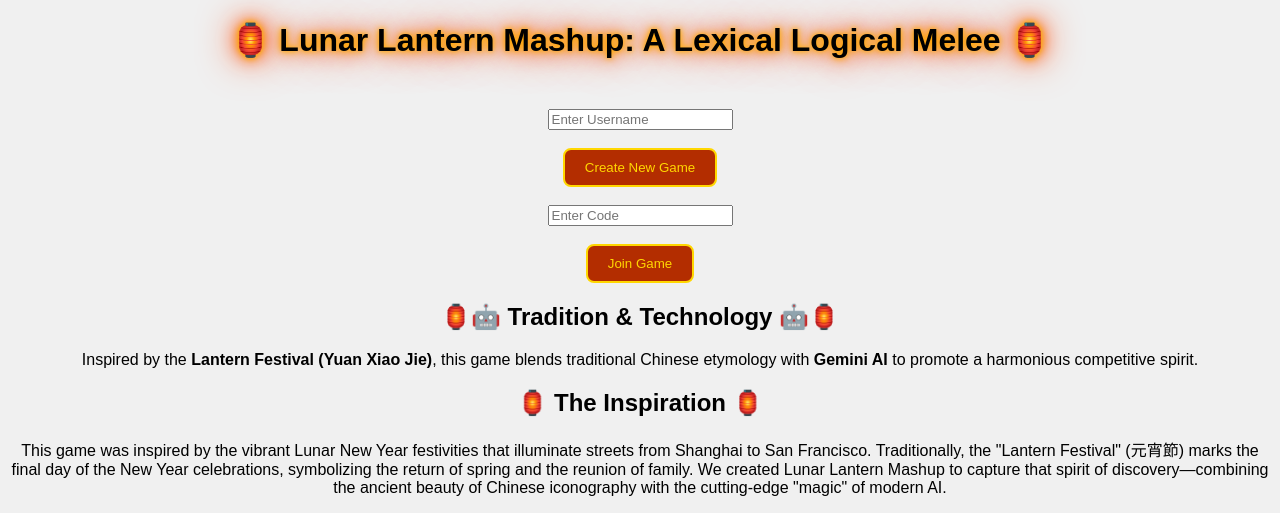
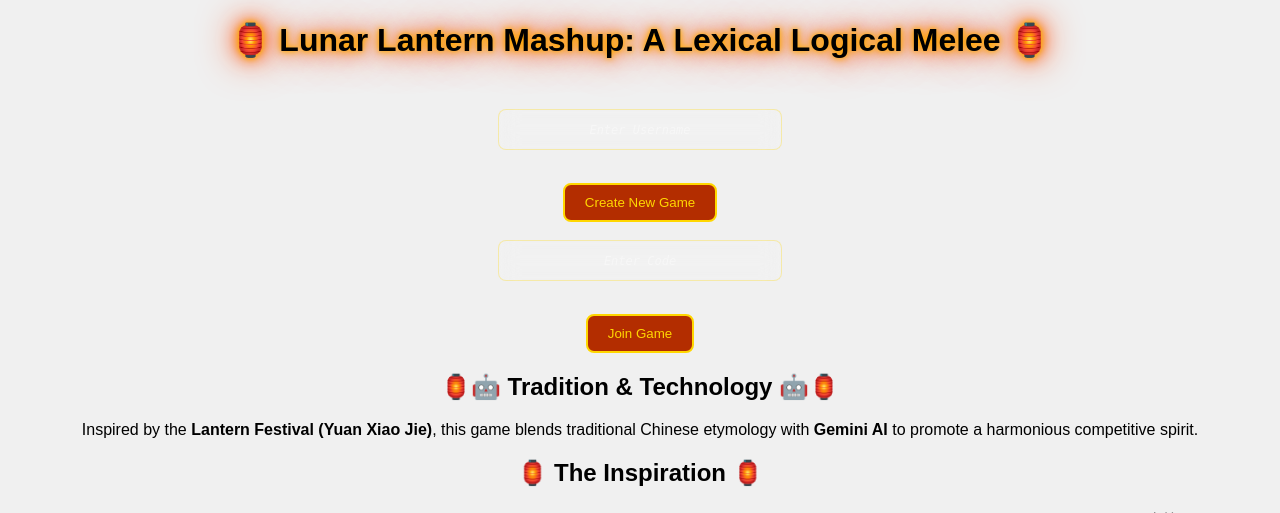
Before and after one commit to passionfruit18/lunar-lantern-mashup, a Flask app: page / in a window 1280 px wide. Shown: the top 513 px of the page. Run offline with Flask 3, Linux system fonts and the light colour scheme; some libraries are stand-ins or nearby versions; some web fonts are replaced.

Commit message:
Style input fields

```diff
--- a/static/css/style.css
+++ b/static/css/style.css
@@ -1,3 +1,60 @@
+/* Target the input fields */
+input[type="text"] {
+    /* 1. Glassmorphism Base */
+    background: rgba(255, 255, 255, 0.07);
+    backdrop-filter: blur(10px);
+    -webkit-backdrop-filter: blur(10px);
+
+    /* 2. The Golden Border */
+    border: 1px solid rgba(255, 215, 0, 0.3);
+    border-radius: 8px;
+
+    /* 3. Typography & Spacing */
+    color: #ffffff;
+    font-family: 'JetBrains Mono', monospace; /* Matching your new score font */
+    padding: 12px 16px;
+    margin-bottom: 15px;
+    outline: none; /* Remove the default blue browser outline */
+    transition: all 0.3s ease;
+
+    /* 4. Center text for that 'Landing Page' feel */
+    text-align: center;
+    width: 250px;
+}
+
+/* The 'Focus' state: When the user clicks to type */
+input[type="text"]:focus {
+    background: rgba(255, 255, 255, 0.12);
+    border-color: rgba(255, 215, 0, 0.8);
+    box-shadow: 0 0 15px rgba(255, 170, 0, 0.4);
+    transform: translateY(-2px); /* Subtle lift effect */
+}
+
+/* Styling the Placeholder text (the 'Enter Username' hint) */
+input[type="text"]::placeholder {
+    color: rgba(255, 255, 255, 0.4);
+    font-style: italic;
+    font-size: 0.9em;
+}
+
+/* Target the autofill state in Chrome, Edge, and Safari */
+input:-webkit-autofill,
+input:-webkit-autofill:hover,
+input:-webkit-autofill:focus,
+input:-webkit-autofill:active {
+    /* 1. This 'fills' the background with your dark theme color */
+    -webkit-box-shadow: 0 0 0 1000px rgba(20, 0, 0, 0.9) inset !important;
+
+    /* 2. This forces the text to stay white/gold */
+    -webkit-text-fill-color: #ffffff !important;
+
+    /* 3. Maintains your glassmorphic blur */
+    backdrop-filter: blur(10px);
+
+    /* 4. Match your existing border */
+    border: 1px solid rgba(255, 215, 0, 0.5) !important;
+}
+
 .game-container {
     display: flex;          /* Align children horizontally */
     flex-direction: row; /* Side-by-side */
```
